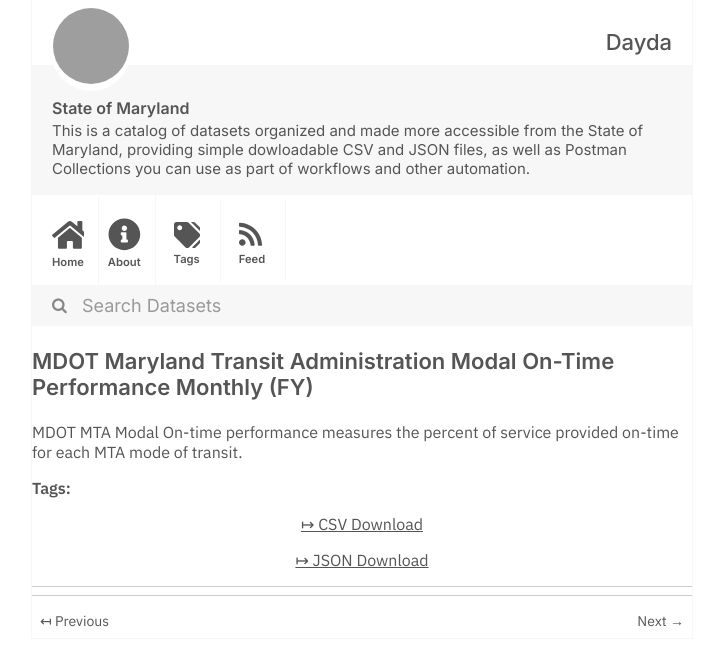
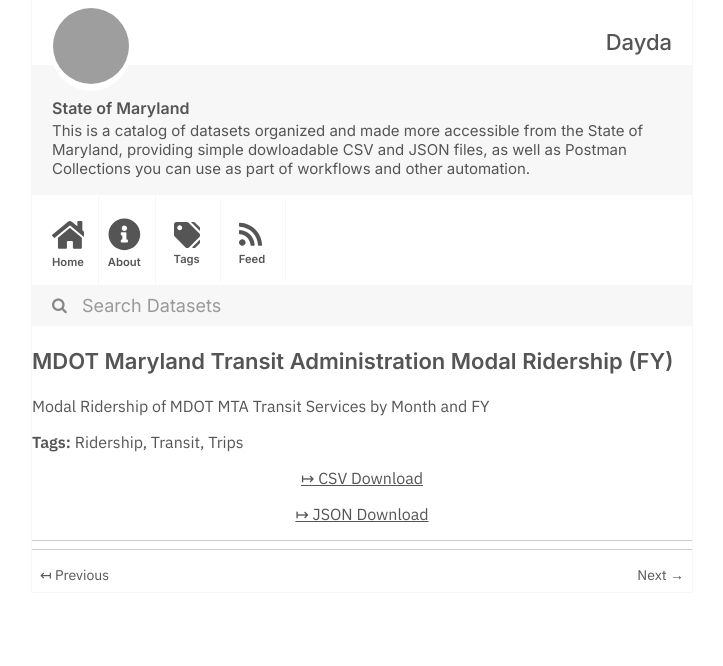
Before and after one commit to dayda-entities/state-of-maryland, a Jekyll site: the page built from _posts/2020-11-10-mdot-maryland-transit-administ.md, in a window 1280 px wide, cut to the strip 0-666 px from the top of the page. Shown: the whole strip, without its empty margins (278-1001 px from the left). Built offline with Jekyll 4.4.1, drawn with Linux system fonts in a browser that asks for light colours; grey boxes are pictures that could not be loaded.

Commit message:
Publish Data

```diff
--- a/_posts/2020-11-10-mdot-maryland-transit-administ.md
+++ b/_posts/2020-11-10-mdot-maryland-transit-administ.md
@@ -1,16 +1,19 @@
 ---
-title: MDOT Maryland Transit Administration Modal On-Time Performance Monthly (FY)
-created: '2020-11-10T17:23:57.198245'
-modified: '2020-11-10T17:23:57.198255'
+title: MDOT Maryland Transit Administration Modal Ridership (FY)
+created: '2020-11-10T17:24:05.611132'
+modified: '2020-11-10T17:24:05.611143'
 state: active
 type: dataset
-tags: []
+tags:
+  - Ridership
+  - Transit
+  - Trips
 groups:
   - Local Government
-csv_url: 'https://opendata.maryland.gov/api/views/4yjm-m5fu/rows.csv?accessType=DOWNLOAD'
+csv_url: 'https://opendata.maryland.gov/api/views/6un7-cmx5/rows.csv?accessType=DOWNLOAD'
 json_url: >-
-  https://opendata.maryland.gov/api/views/4yjm-m5fu/rows.json?accessType=DOWNLOAD
+  https://opendata.maryland.gov/api/views/6un7-cmx5/rows.json?accessType=DOWNLOAD
 layout: post
 
 ---
-MDOT MTA Modal On-time performance measures the percent of service provided on-time for each MTA mode of transit.
+Modal Ridership of MDOT MTA Transit Services by Month and FY
```
